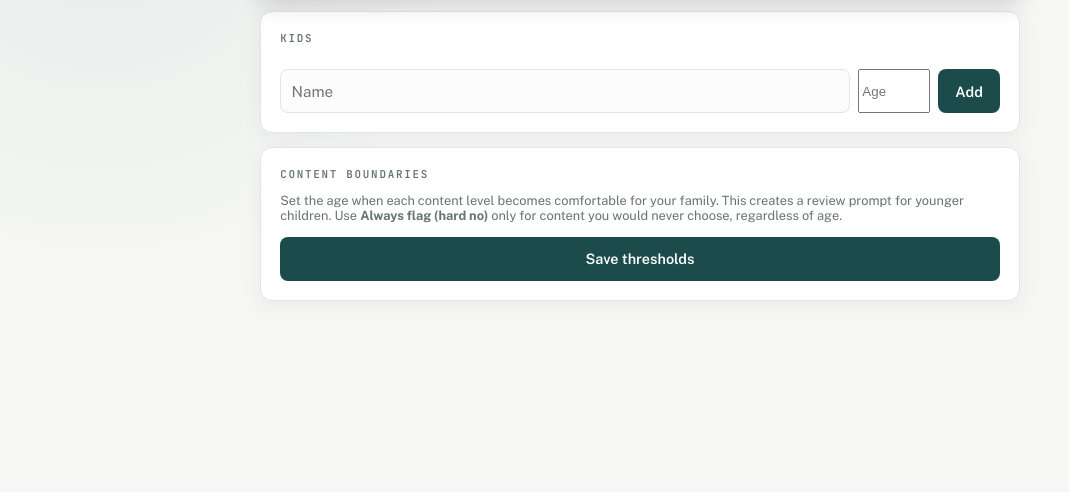
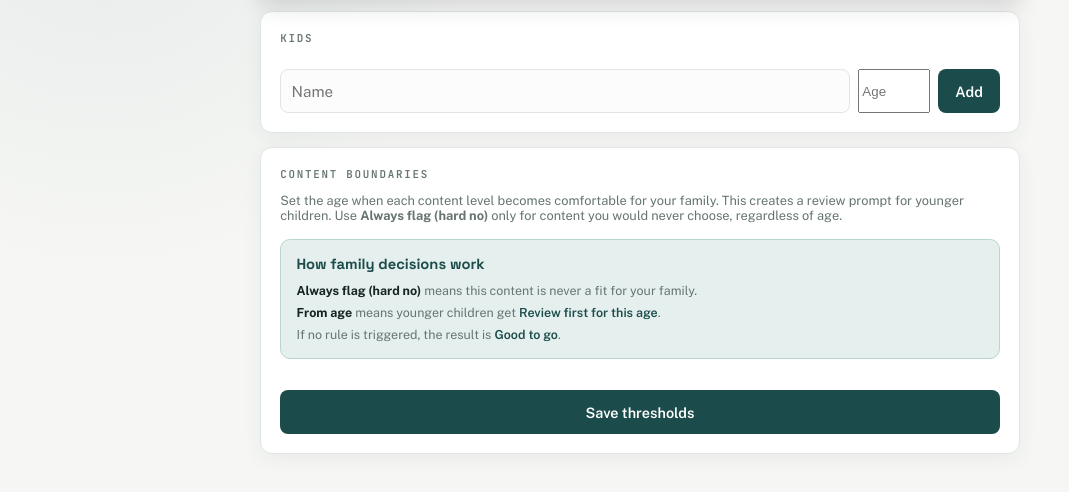
Before and after one commit to huddlewise/book-content-scanner, a website: page public/index.html in a window 1280 px wide. Both pictures are taken after a click on the tab "FAMILY". Shown: the part 110-602 px from the top of the page, without its empty margins (0-1069 px from the left). Drawn offline with nearby package versions, Linux system fonts and the light colour scheme; no server answers; a script that the page names is missing.

Commit message:
Explain family decision outcomes

```diff
--- a/public/index.html
+++ b/public/index.html
@@ -129,6 +129,12 @@
         <div class="card">
           <p class="card-label">Content boundaries</p>
           <p class="hint">Set the age when each content level becomes comfortable for your family. This creates a review prompt for younger children. Use <strong>Always flag (hard no)</strong> only for content you would never choose, regardless of age.</p>
+          <div class="decision-guide" role="note">
+            <p class="decision-guide-title">How family decisions work</p>
+            <p><strong>Always flag (hard no)</strong> means this content is never a fit for your family.</p>
+            <p><strong>From age</strong> means younger children get <em>Review first for this age</em>.</p>
+            <p>If no rule is triggered, the result is <em>Good to go</em>.</p>
+          </div>
           <div id="thresholds-form" class="stack"></div>
           <button id="btn-save-thresholds" class="btn btn-primary btn-block">Save thresholds</button>
           <p id="thresholds-saved" class="hint hidden">Saved.</p>
--- a/public/style.css
+++ b/public/style.css
@@ -912,6 +912,29 @@ input:focus, button:focus-visible, textarea:focus { outline-color: #73a9a1; bord
 .threshold-row { padding: 0.7rem 0; }
 .kid-verdicts { border: 0; background: var(--teal-soft); border-radius: 10px; }
 
+.decision-guide {
+  margin: 1rem 0 1.1rem;
+  padding: 0.85rem 0.95rem;
+  border: 1px solid #b9d5d0;
+  border-radius: 10px;
+  background: var(--teal-soft);
+  color: var(--ink-muted);
+  font-size: 0.78rem;
+  line-height: 1.45;
+}
+.decision-guide p { margin: 0.25rem 0; }
+.decision-guide p:first-child { margin-top: 0; }
+.decision-guide p:last-child { margin-bottom: 0; }
+.decision-guide-title {
+  color: var(--teal);
+  font-family: var(--font-display);
+  font-size: 0.92rem;
+  font-weight: 700;
+  margin-bottom: 0.45rem !important;
+}
+.decision-guide strong { color: var(--ink); }
+.decision-guide em { color: var(--teal); font-style: normal; font-weight: 600; }
+
 @media (min-width: 600px) {
   .app { padding-left: 0; padding-right: 0; }
   .app-header { margin: 0; padding-left: 0; padding-right: 0; display: grid; grid-template-columns: 1fr auto; align-items: end; column-gap: 2rem; }
```
